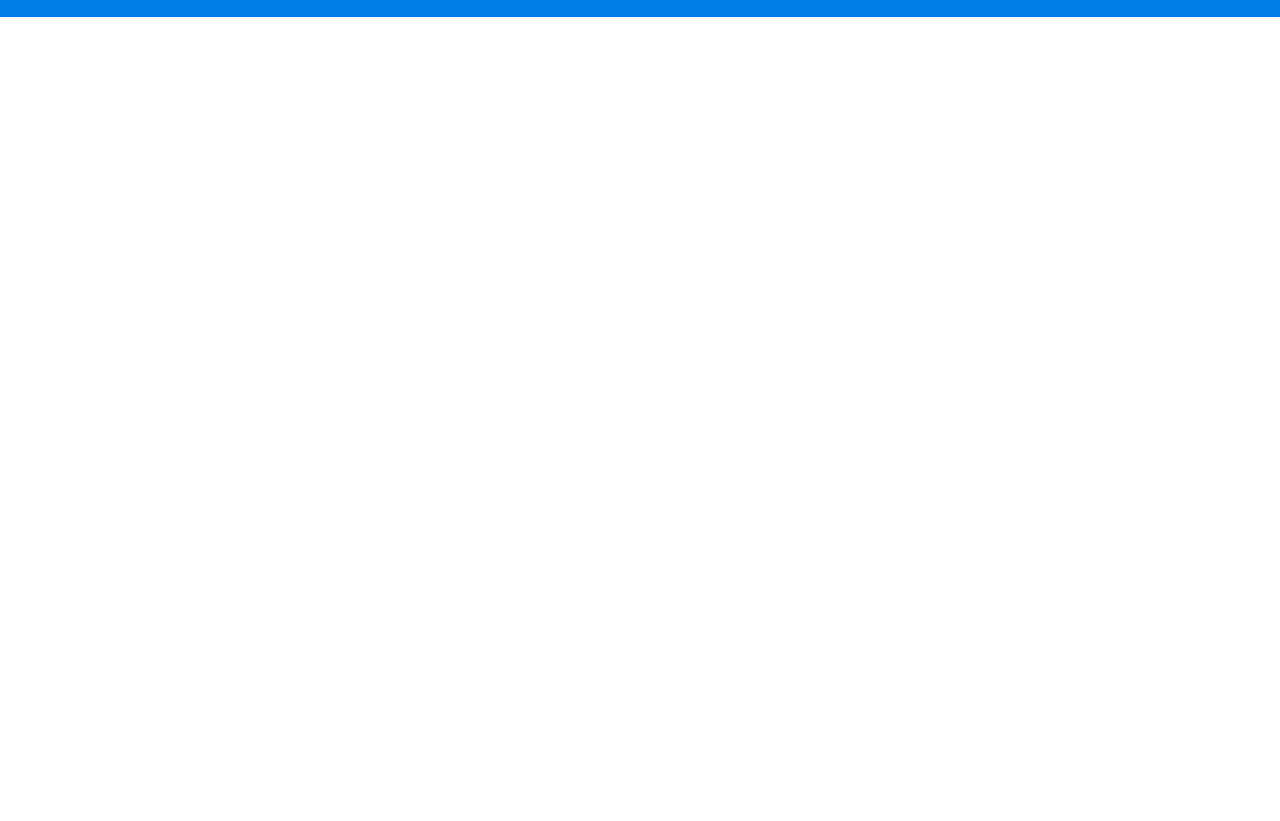
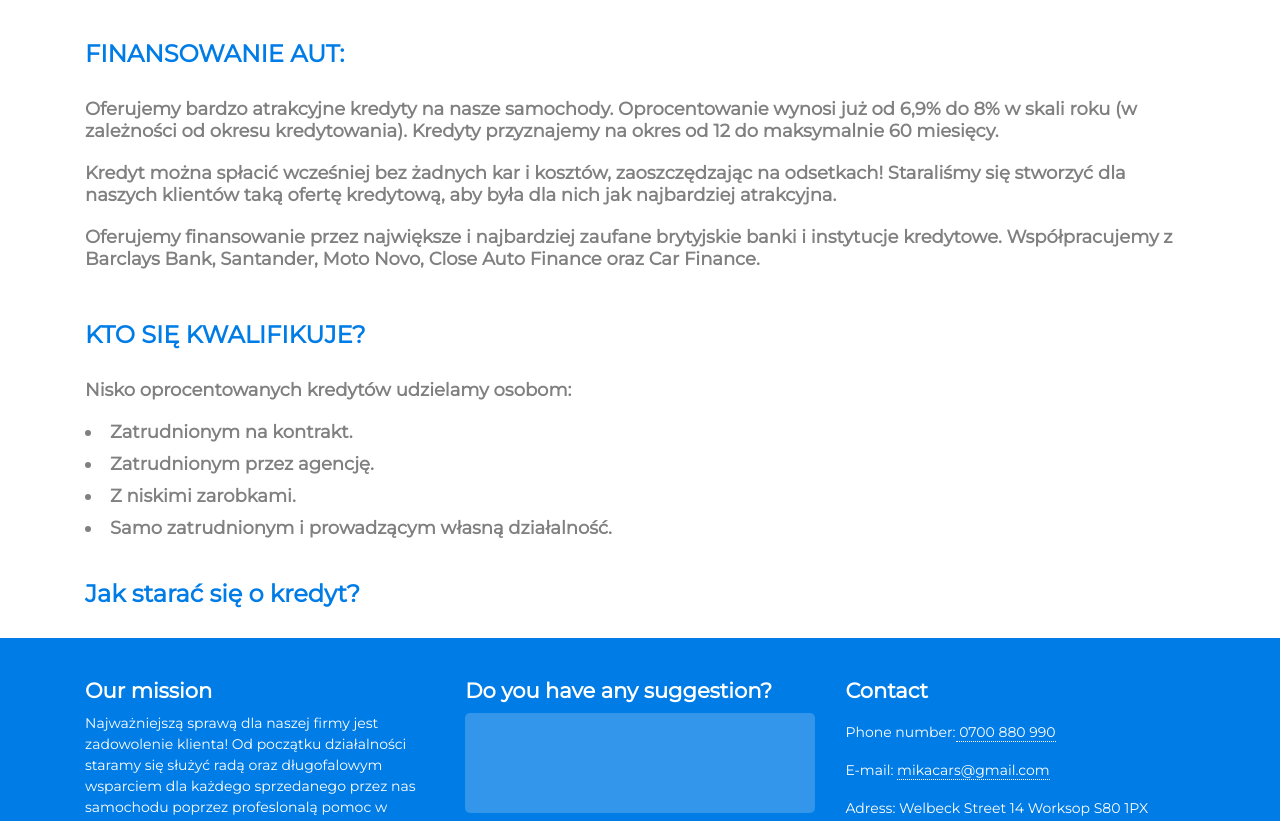
Before and after one commit to Loghart/TESTS, a website: page get_finance.html in a window 1280 px wide. Shown: the part 425-1246 px from the top of the page. Drawn offline with Linux system fonts and the light colour scheme.

Commit message:
add little finance content

```diff
--- /dev/null
+++ b/assets/scss/finance.scss
@@ -0,0 +1,49 @@
+.service_content {
+  width: 100%;
+  padding: 30px 0;
+}
+
+.finance_text {
+  p {
+    color: $primary;
+    font-size: 7em;
+    font-weight: bold;
+    margin-top: 70px;
+  }
+}
+.offers {
+  display: flex;
+  justify-content: space-between;
+
+  .offer {
+    h2 {
+      padding: 100px 0px 30px 0px;
+      font-size: 24px;
+      color: $primary;
+      font-weight: bold;
+    }
+
+    h3 {
+      padding: 30px 0px 30px 0px;
+      font-size: 24px;
+      color: $primary;
+      font-weight: bold;
+    }
+    .offer_text {
+      width: 100%;
+
+      p {
+        font-size: 18px;
+        color: grey;
+        margin-bottom: 20px;
+        font-weight: bold;
+      }
+      li {
+        font-size: 18px;
+        color: grey;
+        margin-bottom: 10px;
+        font-weight: bold;
+      }
+    }
+  }
+}
--- a/assets/scss/main.scss
+++ b/assets/scss/main.scss
@@ -5,3 +5,4 @@
 @import "dupa";
 @import "footer";
 @import "servicing";
+@import "finance";
--- a/get_finance.html
+++ b/get_finance.html
@@ -77,6 +77,7 @@
                   </g>
                 </g>
               </svg>
+              <a href="index.html"></a>
             </div>
             <nav class="nav">
               <ul>
@@ -122,7 +123,53 @@
       </div>
     </header>
     <main>
-      <p>elo</p>
+      <div class="finance_content">
+        <div class="container">
+          <div class="flex_container">
+            <div class="finance_text">
+              <p>Car loan for you!</p>
+            </div>
+            <div class="offers">
+              <div class="offer">
+                <h2>FINANSOWANIE AUT:</h2>
+                <div class="offer_text">
+                  <p>
+                    Oferujemy bardzo atrakcyjne kredyty na nasze samochody.
+                    Oprocentowanie wynosi już od 6,9% do 8% w skali roku (w
+                    zależności od okresu kredytowania). Kredyty przyznajemy na
+                    okres od 12 do maksymalnie 60 miesięcy.
+                  </p>
+                  <p>
+                    Kredyt można spłacić wcześniej bez żadnych kar i kosztów,
+                    zaoszczędzając na odsetkach! Staraliśmy się stworzyć dla
+                    naszych klientów taką ofertę kredytową, aby była dla nich
+                    jak najbardziej atrakcyjna.
+                  </p>
+                  <p>
+                    Oferujemy finansowanie przez największe i najbardziej
+                    zaufane brytyjskie banki i instytucje kredytowe.
+                    Współpracujemy z Barclays Bank, Santander, Moto Novo, Close
+                    Auto Finance oraz Car Finance.
+                  </p>
+                </div>
+                <div class="offer">
+                  <h3>KTO SIĘ KWALIFIKUJE?</h3>
+                  <div class="offer_text">
+                    <p>Nisko oprocentowanych kredytów udzielamy osobom:</p>
+                    <li>Zatrudnionym na kontrakt.</li>
+                    <li>Zatrudnionym przez agencję.</li>
+                    <li>Z niskimi zarobkami.</li>
+                    <li>Samo zatrudnionym i prowadzącym własną działalność.</li>
+                  </div>
+                </div>
+                <div class="credit_form">
+                  <h3>Jak starać się o kredyt?</h3>
+                </div>
+              </div>
+            </div>
+          </div>
+        </div>
+      </div>
     </main>
     <footer class="information">
       <div class="container">
```
Also changed, not shown: car_servicing.html (+0 -1 lines), assets/style.min.css.
